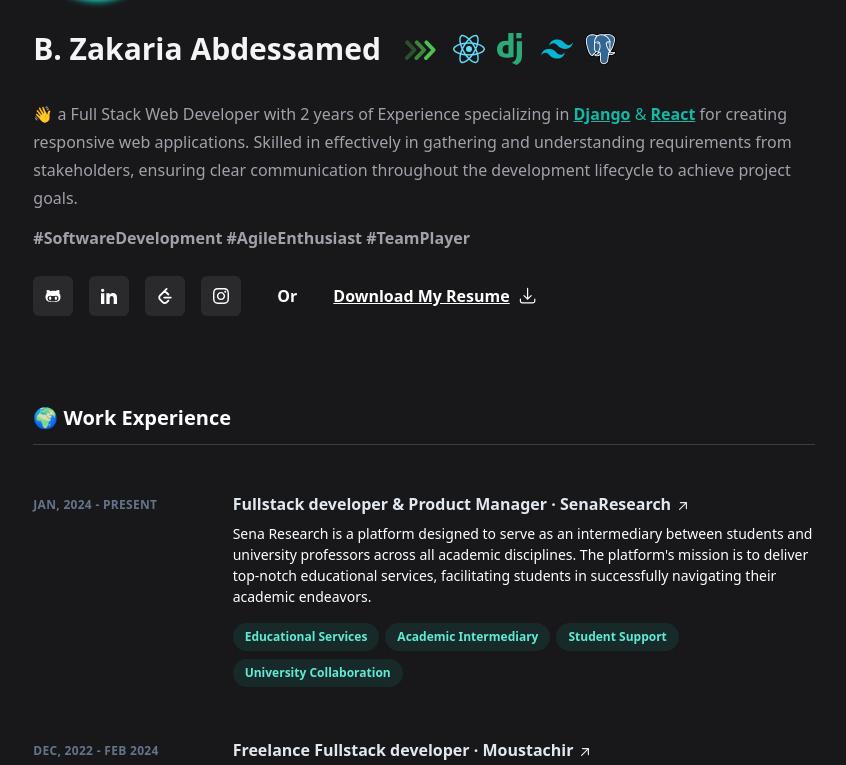
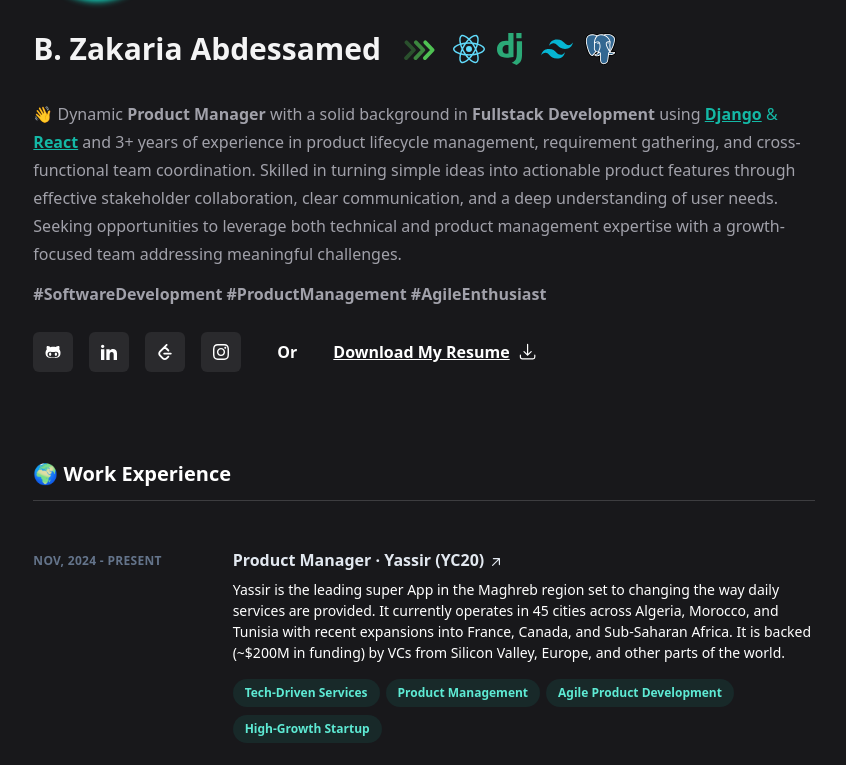
Before and after one commit to ZakariaBrahimi/Portfolio, a React (Vite) app in the folder frontend/: page / in a window 1280 px wide. Shown: the part 295-1060 px from the top of the page, without its empty margins (216-1062 px from the left). Built offline with nearby package versions, Linux system fonts and the light colour scheme; what tailwindcss-animated would draw is missing.

Commit message:
adding yassir new position

```diff
--- a/frontend/src/components/2-Hero.jsx
+++ b/frontend/src/components/2-Hero.jsx
@@ -2,7 +2,7 @@
 import arrow from "../assets/arrow.json";
 import myPicture from "../assets/myPic3.jpg";
 // import verifiedAnimation from "../assets/verifiedAnimation1.json";
-import myResume from '../assets/Resume.pdf'
+import myResume from "../assets/Resume.pdf";
 
 const Hero = () => {
   return (
@@ -14,9 +14,7 @@
             src={myPicture}
             alt=""
           />
-          <div className="flex gap-2 items-center justify-start">
-
-          </div>
+          <div className="flex gap-2 items-center justify-start"></div>
         </div>
         <h1 className="flex flex-col sm:flex-row sm:items-center gap-3 font-bold text-3xl leading-[3.3rem] dark:text-title text-[#1A202C]">
           <span className="font-bol">B. Zakaria Abdessamed </span>
@@ -78,9 +76,8 @@
           </div>
         </h1>
         <p className="opacity- leading-7 text-base dark:text-subtitle text-[#1A202C]">
-
-
-        👋 a Full Stack Web Developer with 2 years of Experience specializing in {" "}
+          👋 Dynamic <span className=" font-bold">Product Manager </span> with a solid background in <span className=" font-bold">Fullstack
+          Development </span> using{" "}
           <span className=" text-darkGreen font-semibold underline">
             Django
           </span>{" "}
@@ -88,10 +85,17 @@
           <span className=" text-darkGreen font-semibold underline">
             React
           </span>{" "}
-          {} for creating responsive web applications. Skilled in effectively in gathering and understanding requirements from stakeholders, ensuring clear communication throughout the development lifecycle to achieve project goals.
-          {" "}
+          and 3+ years of experience in product lifecycle management,
+          requirement gathering, and cross-functional team coordination. Skilled
+          in turning simple ideas into actionable product features through
+          effective stakeholder collaboration, clear communication, and a deep
+          understanding of user needs.
+          <br />
+          Seeking opportunities to leverage both technical and product
+          management expertise with a growth-focused team addressing meaningful
+          challenges.
           <p className="font-semibold mt-3">
-            #SoftwareDevelopment #AgileEnthusiast #TeamPlayer
+            #SoftwareDevelopment #ProductManagement #AgileEnthusiast
           </p>
         </p>
         {/* SOCIAL ACCOUNTS */}
@@ -174,10 +178,13 @@
           </div>
           <span className="mx-6 font-bold hidden sm:inline-block">Or</span>
           <p className="sm:pt-0 pt-4 flex items-center">
-          <span className="  mr-4 font-bold sm:hidden">
-            Or
-          </span>
-            <a rel="noopener noreferrer" target="_blank" href={myResume} className="underline  flex items-center gap-2 cursor-pointer hover:text-darkGreen transition-colors duration-500 font-semibold">
+            <span className="  mr-4 font-bold sm:hidden">Or</span>
+            <a
+              rel="noopener noreferrer"
+              target="_blank"
+              href={myResume}
+              className="underline  flex items-center gap-2 cursor-pointer hover:text-darkGreen transition-colors duration-500 font-semibold"
+            >
               <span>Download My Resume</span>
               <svg
                 xmlns="http://www.w3.org/2000/svg"
@@ -195,7 +202,6 @@
               </svg>
             </a>
           </p>
-
         </div>
       </div>
     </section>
--- a/frontend/src/components/3-Main.jsx
+++ b/frontend/src/components/3-Main.jsx
@@ -1,12 +1,26 @@
 import myResume from '../assets/Resume.pdf'
 
 const works = [
+  {
+    companyName: "Yassir (YC20)",
+    role: "Product Manager",
+    description:
+      "Yassir is the leading super App in the Maghreb region set to changing the way daily services are provided. It currently operates in 45 cities across Algeria, Morocco, and Tunisia with recent expansions into France, Canada, and Sub-Saharan Africa. It is backed (~$200M in funding) by VCs from Silicon Valley, Europe, and other parts of the world.",
+    period: "Nov, 2024 - Present",
+    link: "https://senaresearch-dz.com",
+    tags: [
+      "Tech-Driven Services",
+      "Product Management",
+      "Agile Product Development",
+      "High-Growth Startup",
+    ],
+  },
   {
     companyName: "SenaResearch",
     role: "Fullstack developer & Product Manager",
     description:
       "Sena Research is a platform designed to serve as an intermediary between students and university professors across all academic disciplines. The platform's mission is to deliver top-notch educational services, facilitating students in successfully navigating their academic endeavors.",
-    period: "Jan, 2024 - Present",
+    period: "Jan, 2024 - Sep, 2024",
     link: "https://senaresearch-dz.com",
     tags: [
       "Educational Services",
```
Also changed, not shown: 1 other file (tests, documents, lock files or other folders).
